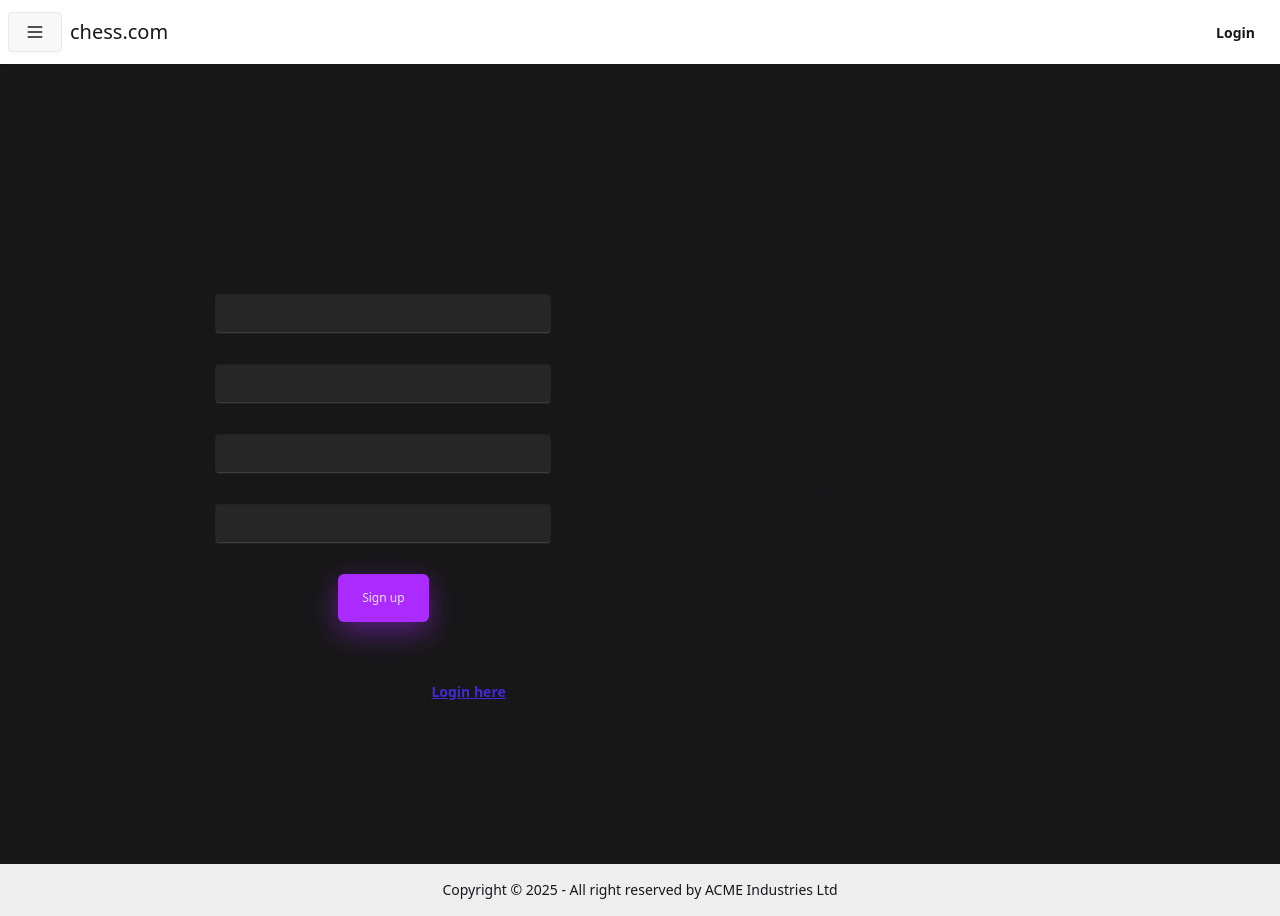
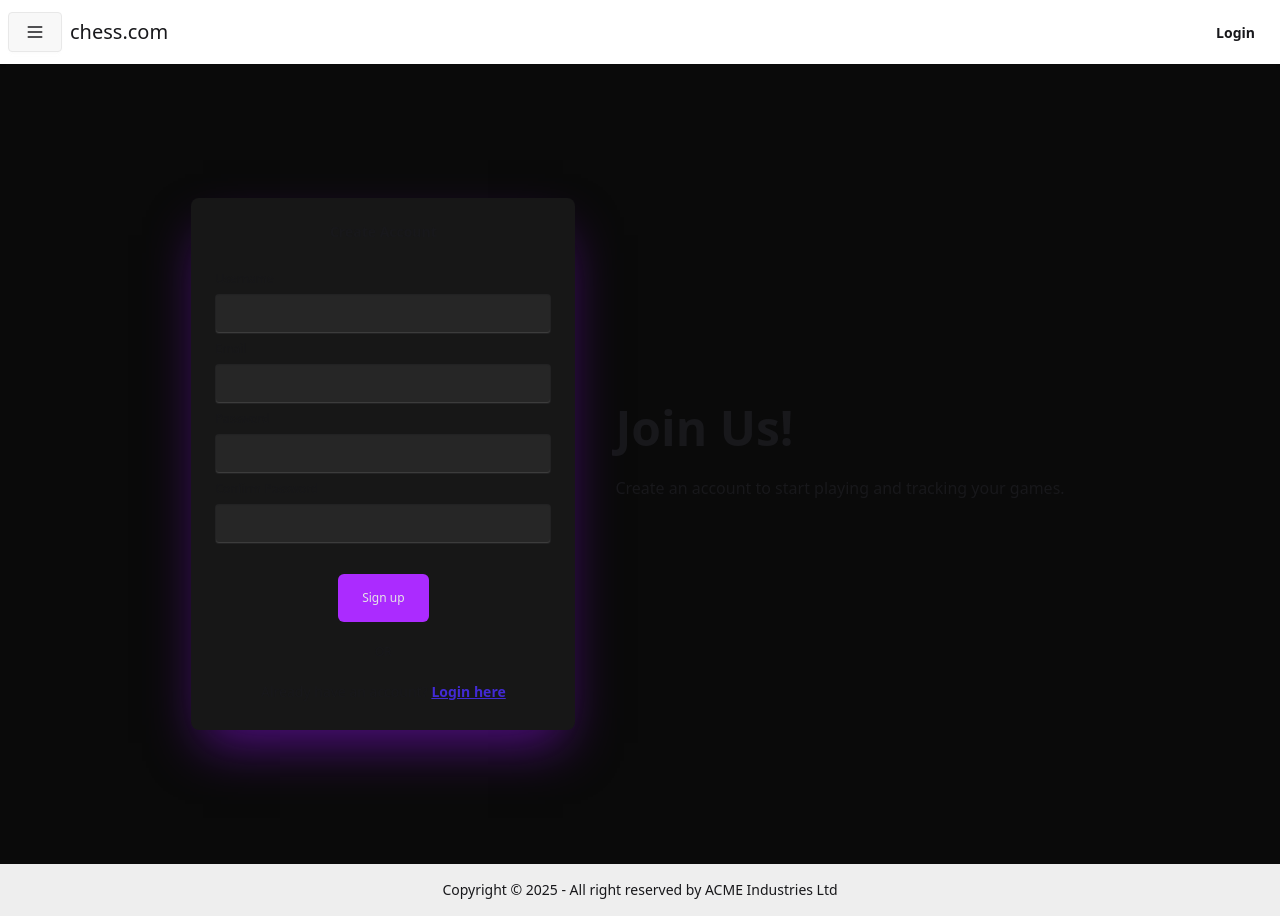
Before and after one commit to LucasBil/INFO734-Chess, a Vue app in the folder chess/: page /register in a window 1280 px wide. Built offline with nearby package versions, Linux system fonts and the light colour scheme.

Commit message:
login and register

```diff
--- a/chess/src/views/LoginView.vue
+++ b/chess/src/views/LoginView.vue
@@ -29,7 +29,7 @@ const handleLogin = async () => {
 </script>
 
 <template>
-  <div class="hero grow bg-base-200 min-h-screen">
+  <div class="hero grow min-h-screen bg-neutral-950 shrink-0">
     <div class="hero-content flex-col lg:flex-row-reverse w-full max-w-5xl">
 
       <div class="text-center lg:text-left lg:px-6">
@@ -37,7 +37,7 @@ const handleLogin = async () => {
         <p class="py-6">Login to access your game history and settings.</p>
       </div>
 
-      <div class="card bg-neutral-900 w-full max-w-sm shrink-0 shadow-2xl">
+      <div class="card bg-neutral-950 w-full max-w-sm shrink-0 shadow-2xl shadow-purple-600/50">
         <div class="card-body">
           <h2 class="card-title justify-center mb-4">Login</h2>
 
--- a/chess/src/views/RegisterView.vue
+++ b/chess/src/views/RegisterView.vue
@@ -38,7 +38,7 @@ const handleRegister = async () => {
 </script>
 
 <template>
-  <div class="hero grow bg-base-200 min-h-screen bg-neutral-900">
+  <div class="hero grow bg-base-200 min-h-screen bg-neutral-950 shrink-0">
     <div class="hero-content flex-col lg:flex-row-reverse w-full max-w-5xl">
 
       <div class="text-center lg:text-left lg:px-6">
@@ -46,7 +46,7 @@ const handleRegister = async () => {
         <p class="py-6">Create an account to start playing and tracking your games.</p>
       </div>
 
-      <div class="card bg-neutral-900 w-full max-w-sm shrink-0 shadow-purple-2xl ">
+      <div class="card bg-neutral-900 w-full max-w-sm shadow-2xl shadow-purple-600/50">
         <div class="card-body">
           <h2 class="card-title text-sm justify-center mb-4">Create Account</h2>
 
@@ -80,14 +80,7 @@ const handleRegister = async () => {
                 </label>
 
                 <div class="form-control mt-6 flex justify-center">
-                    <button type="submit" class="group relative inline-flex h-12 items-center justify-center overflow-hidden rounded-md bg-[#ab2bff] px-6 font-medium text-neutral-200 duration-500 shadow-lg" style="box-shadow: 0 10px 30px rgba(171,43,255,0.45);">
-                      <div class="text-md translate-x-0 opacity-100 transition group-hover:-translate-x-[150%] group-hover:opacity-0">Sign up</div>
-                      <div class="absolute translate-x-[150%] opacity-0 transition group-hover:translate-x-0 group-hover:opacity-100">
-                        <svg width="15" height="15" viewBox="0 0 15 15" fill="none" xmlns="http://www.w3.org/2000/svg" class="h-6 w-6">
-                          <path d="M8.14645 3.14645C8.34171 2.95118 8.65829 2.95118 8.85355 3.14645L12.8536 7.14645C13.0488 7.34171 13.0488 7.65829 12.8536 7.85355L8.85355 11.8536C8.65829 12.0488 8.34171 12.0488 8.14645 11.8536C7.95118 11.6583 7.95118 11.3417 8.14645 11.1464L11.2929 8H2.5C2.22386 8 2 7.77614 2 7.5C2 7.22386 2.22386 7 2.5 7H11.2929L8.14645 3.85355C7.95118 3.65829 7.95118 3.34171 8.14645 3.14645Z" fill="currentColor" fill-rule="evenodd" clip-rule="evenodd"></path>
-                        </svg>
-                      </div>
-                    </button>
+                    <button type="submit" class="group relative inline-flex h-12 items-center justify-center overflow-hidden rounded-md bg-[#ab2bff] shadow-purple-500/50 px-6 font-medium text-neutral-200 duration-500"><div class="text-md translate-x-0 opacity-100 transition group-hover:-translate-x-[150%] group-hover:opacity-0">Sign up</div><div class="absolute translate-x-[150%] opacity-0 transition group-hover:translate-x-0 group-hover:opacity-100"><svg width="15" height="15" viewBox="0 0 15 15" fill="none" xmlns="http://www.w3.org/2000/svg" class="h-6 w-6"><path d="M8.14645 3.14645C8.34171 2.95118 8.65829 2.95118 8.85355 3.14645L12.8536 7.14645C13.0488 7.34171 13.0488 7.65829 12.8536 7.85355L8.85355 11.8536C8.65829 12.0488 8.34171 12.0488 8.14645 11.8536C7.95118 11.6583 7.95118 11.3417 8.14645 11.1464L11.2929 8H2.5C2.22386 8 2 7.77614 2 7.5C2 7.22386 2.22386 7 2.5 7H11.2929L8.14645 3.85355C7.95118 3.65829 7.95118 3.34171 8.14645 3.14645Z" fill="currentColor" fill-rule="evenodd" clip-rule="evenodd"></path></svg></div></button>
                 </div>
 
                 <div class="divider text-xs">OR</div>
```
